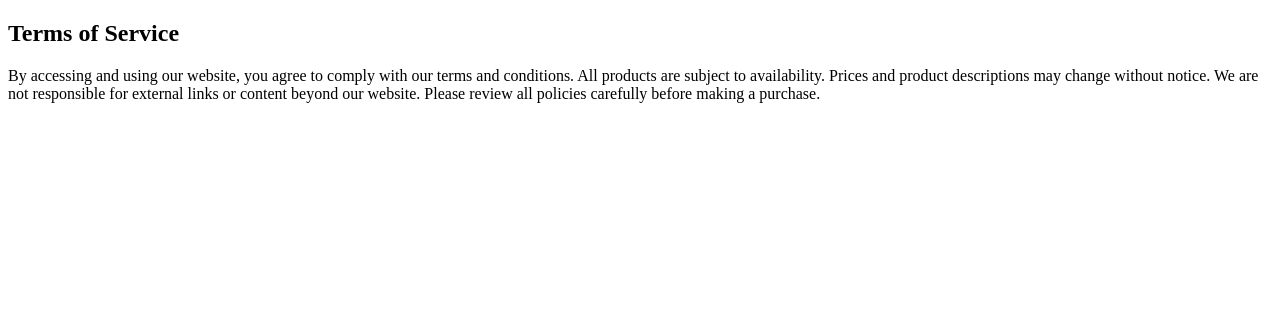
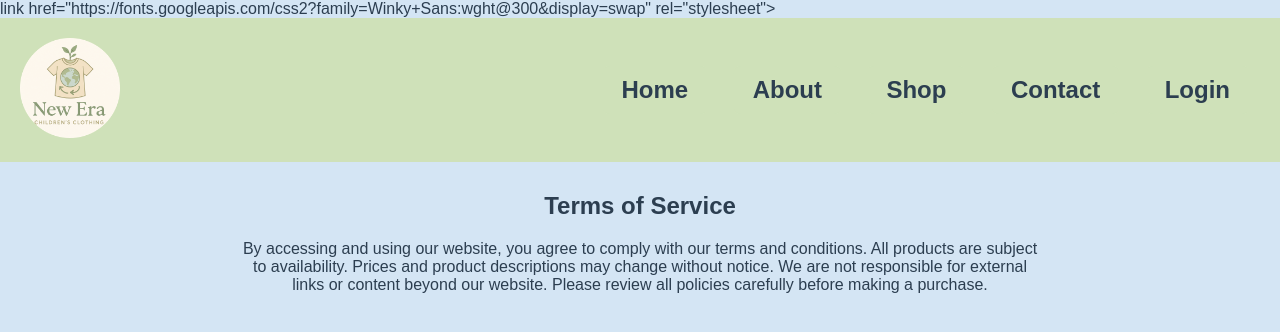
Before and after one commit to tamarbrann/web-course, a plain HTML site: page PART_B/TermsOfService.html in a window 1280 px wide. Drawn offline with Linux system fonts and the light colour scheme.

Commit message:
edis terms + policy

```diff
--- a/PART_B/TermsOfService.html
+++ b/PART_B/TermsOfService.html
@@ -2,16 +2,34 @@
 <html lang="en">
 <head>
     <meta charset="UTF-8">
+    <link rel="stylesheet" href="css/home.css">
+    link href="https://fonts.googleapis.com/css2?family=Winky+Sans:wght@300&display=swap" rel="stylesheet">
     <meta name="viewport" content="width=device-width, initial-scale=1.0">
     <title>New Era</title>
 </head>
 <body>
-    <h2>Terms of Service</h2>
-    <p>By accessing and using our website, you agree to comply with our terms
+    <header>
+        <div class="logo">
+            <img src="picture/logo.png" alt="Logo" width="100" />
+        </div>
+    <!--Links to other pages of the site-->
+    <div class="navigation">
+      <a href="Home.html">Home</a>
+      <a href="AboutUs.html">About</a>
+      <a href="Products.html">Shop</a>
+      <a href="ContactUs.html">Contact</a>
+      <a href="Login.html" id="login-link">Login</a>
+    </div>
+  </header>
+
+    <div class="body-container">
+        <h2>Terms of Service</h2>
+        <p>By accessing and using our website, you agree to comply with our terms
          and conditions. All products are subject to availability. Prices and
           product descriptions may change without notice. We are not responsible
            for external links or content beyond our website. Please review all
            policies carefully before making a purchase.
-    </p>
+        </p>
+    </div>
 </body>
 </html>
```
Also changed, not shown: PART_B/PrivacyPolicy.html (+17 -0 lines).
